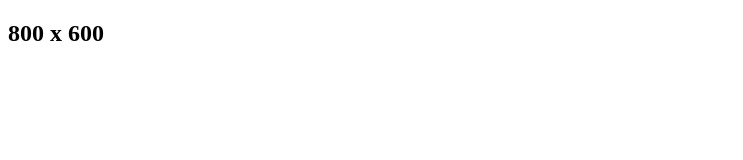
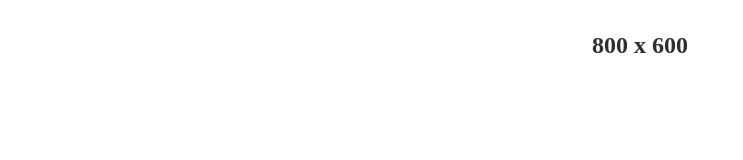
Before and after one commit to mrezaalvi/mrezaalvi.github.io, a plain HTML site: page index.html in a window 1280 px wide. Shown: the whole page, without its empty margins (0-743 px from the left). Drawn offline with Linux system fonts and the light colour scheme.

Commit message:
modify index.html style

```diff
--- a/index.html
+++ b/index.html
@@ -5,6 +5,22 @@
     <meta http-equiv="X-UA-Compatible" content="IE=edge">
     <meta name="viewport" content="width=device-width, initial-scale=1.0">
     <title>Device Screen Sizes</title>
+    <style>
+        *{
+            margin:0;
+        }
+
+        body{
+            display: flex;
+            justify-content: center;
+            align-items: center;
+        }
+
+        h2{
+            margin: 2rem 0;
+            color: #2f2f2f;
+        }
+    </style>
 </head>
 <body>
     <h2 id="screenSizes"></h2>
```
